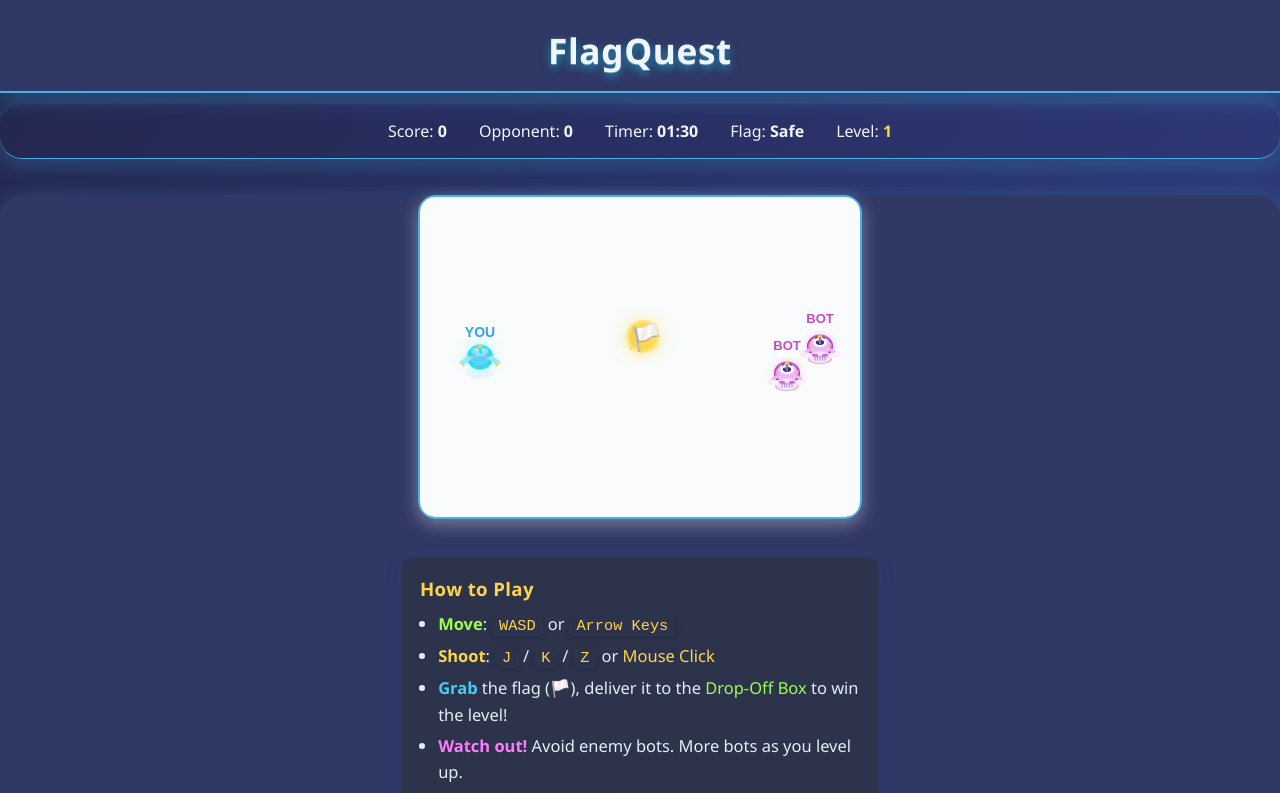
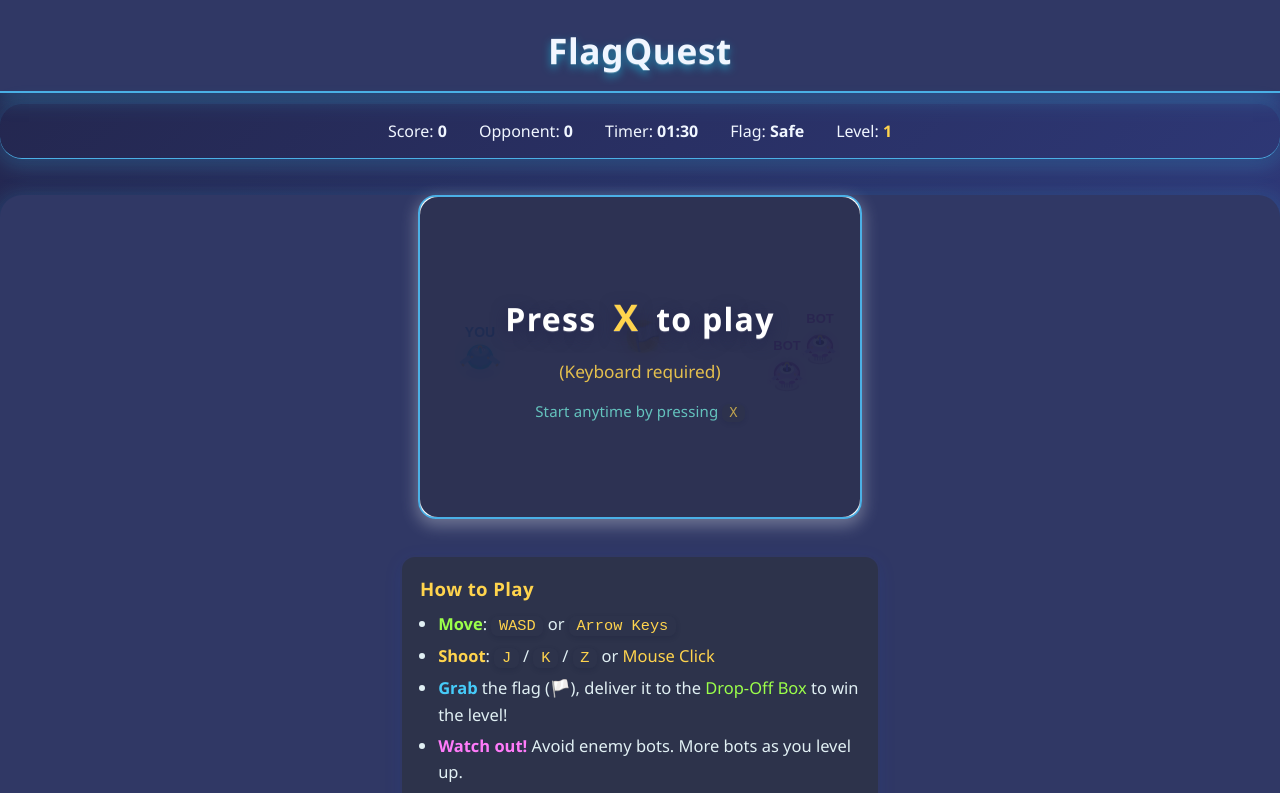
Before and after one commit to shivkd/flagquest-115943-115952, a React (Create React App) app in the folder game_frontend/: page / in a window 1280 px wide. Shown: the top 793 px of the page. Built offline with nearby package versions, Linux system fonts and the light colour scheme; the HTML template or start-up script is replaced by a standard one.

Commit message:
CheckPoint

```diff
--- a/game_frontend/src/App.js
+++ b/game_frontend/src/App.js
@@ -112,6 +112,10 @@ function App() {
   const [bullets, setBullets] = useState([]);
   const [enemyHp, setEnemyHp] = useState({});
 
+  // X-TO-PLAY OVERLAY STATE
+  const [showXToPlay, setShowXToPlay] = useState(true); // at launch, overlay is shown
+  // -- will be dismissed after pressing X, then game starts
+
   // --- Controls, Refs
   const canvasRef = useRef(null);
   const keyState = useRef({});
@@ -188,6 +192,15 @@ function App() {
   // --- Keyboard controls + Reliable R-key Restart ---
   useEffect(() => {
     function handleDown(e) {
+      // --- PRESS X TO START THE GAME (when showXToPlay is true) ---
+      if (showXToPlay && (e.key === "x" || e.key === "X")) {
+        setShowXToPlay(false);
+        // Actually start the game!
+        handleStart();
+        return;
+      }
+      if (showXToPlay) return; // Pause gameplay input before X
+
       // Movement keys
       if (["ArrowUp", "w", "W"].includes(e.key)) keyState.current.up = true;
       if (["ArrowDown", "s", "S"].includes(e.key)) keyState.current.down = true;
@@ -208,12 +221,14 @@ function App() {
       }
     }
     function handleUp(e) {
+      if (showXToPlay) return; // Block game input before X
       if (["ArrowUp", "w", "W"].includes(e.key)) keyState.current.up = false;
       if (["ArrowDown", "s", "S"].includes(e.key)) keyState.current.down = false;
       if (["ArrowLeft", "a", "A"].includes(e.key)) keyState.current.left = false;
       if (["ArrowRight", "d", "D"].includes(e.key)) keyState.current.right = false;
     }
     function handleMouseDown(e) {
+      if (showXToPlay) return;
       if (e.button === 0 && running) { shootBullet(); }
     }
     window.addEventListener("keydown", handleDown);
@@ -226,7 +241,7 @@ function App() {
     };
     // DO NOT add player to deps
     // eslint-disable-next-line
-  }, [player.canShoot, running, showLevelCompleted, showLevelFailed, gamestate]); // depend on all so effect works reliably
+  }, [player.canShoot, running, showLevelCompleted, showLevelFailed, gamestate, showXToPlay]);
 
   // --- Main game loop (player, bots, flag, bullets, collisions) ---
   useEffect(() => {
@@ -477,11 +492,15 @@ function App() {
       setTimer(SESSION_TIME);
       setGamestate(autoStart ? "running" : "ready");
       setRunning(!!autoStart);
+
+      if (!autoStart) setShowXToPlay(true); // on restarts that are not auto, show X overlay again
     } else {
       setLevel(1);
       setTimer(SESSION_TIME);
       setGamestate(autoStart ? "running" : "ready");
       setRunning(!!autoStart);
+
+      if (!autoStart) setShowXToPlay(true);
     }
   };
 
@@ -507,7 +526,8 @@ function App() {
   const pointsForLevel = level;
   const userScore = player.score;
   const botTopScore = Math.max(0, ...bots.map(b => b.score));
-  let btnLbl = gamestate === "ready" || gamestate === "paused" ? "Start" : "Resume";
+  // Remove Start button variable. No longer needed.
+  //let btnLbl = gamestate === "ready" || gamestate === "paused" ? "Start" : "Resume";
 
   // ---- CANVAS RENDER LOGIC (with player running animation + bigger flag/shot origins) ----
   useEffect(() => {
@@ -1205,6 +1225,54 @@ function App() {
           tabIndex={0}
           aria-label="Game Area"
         >
+          {/* -- OVERLAY: PRESS X TO PLAY -- */}
+          {showXToPlay && (
+            <div
+              style={{
+                position: "absolute",
+                inset: 0,
+                background: "rgba(30,35,70,0.93)",
+                zIndex: 11,
+                display: "flex",
+                alignItems: "center",
+                justifyContent: "center",
+                flexDirection: "column",
+                borderRadius: "18px",
+                transition: "opacity 0.36s",
+                cursor: "pointer"
+              }}
+              tabIndex={-1}
+              aria-modal="true"
+            >
+              <div style={{
+                color: "#fff",
+                fontSize: "2.0rem",
+                fontFamily: "'Poppins','Segoe UI',Arial,sans-serif",
+                fontWeight: 700,
+                textShadow: "0 4px 16px #23264d, 0 1px 0 #fff4",
+                letterSpacing: "0.04em",
+                marginBottom: 13,
+                userSelect: "none"
+              }}>
+                Press <span style={{ color: "#ffd44d", fontSize: "2.3rem", padding: "0 0.2em" }}>X</span> to play
+              </div>
+              <div style={{
+                color: "#ffd44d",
+                marginTop: 5,
+                fontFamily: "inherit",
+                fontSize: "1.08em",
+                opacity: 0.87,
+                fontWeight: 500
+              }}>
+                (Keyboard required)
+              </div>
+              <div style={{
+                color: "#7bffea", fontSize: 15, marginTop: 18, opacity: 0.7, letterSpacing: "0.01em"
+              }}>
+                Start anytime by pressing <kbd>X</kbd>
+              </div>
+            </div>
+          )}
           <canvas
             ref={canvasRef}
             tabIndex={-1}
@@ -1306,18 +1374,10 @@ function App() {
               Restart
             </button>
           )}
-          {/* In normal play */}
+          {/* Main control buttons, but REMOVE the Start button */}
           {!showLevelCompleted && !showLevelFailed && (
             <>
-              <button
-                className="game-btn"
-                tabIndex={0}
-                onClick={handleStart}
-                disabled={gamestate === "running"}
-                aria-label="Start Game"
-              >
-                {btnLbl}
-              </button>
+              {/* No Start button - replaced by X-to-play overlay */}
               <button
                 className="game-btn"
                 tabIndex={0}
```
Also changed, not shown: 1 other file (tests, documents, lock files or other folders).
